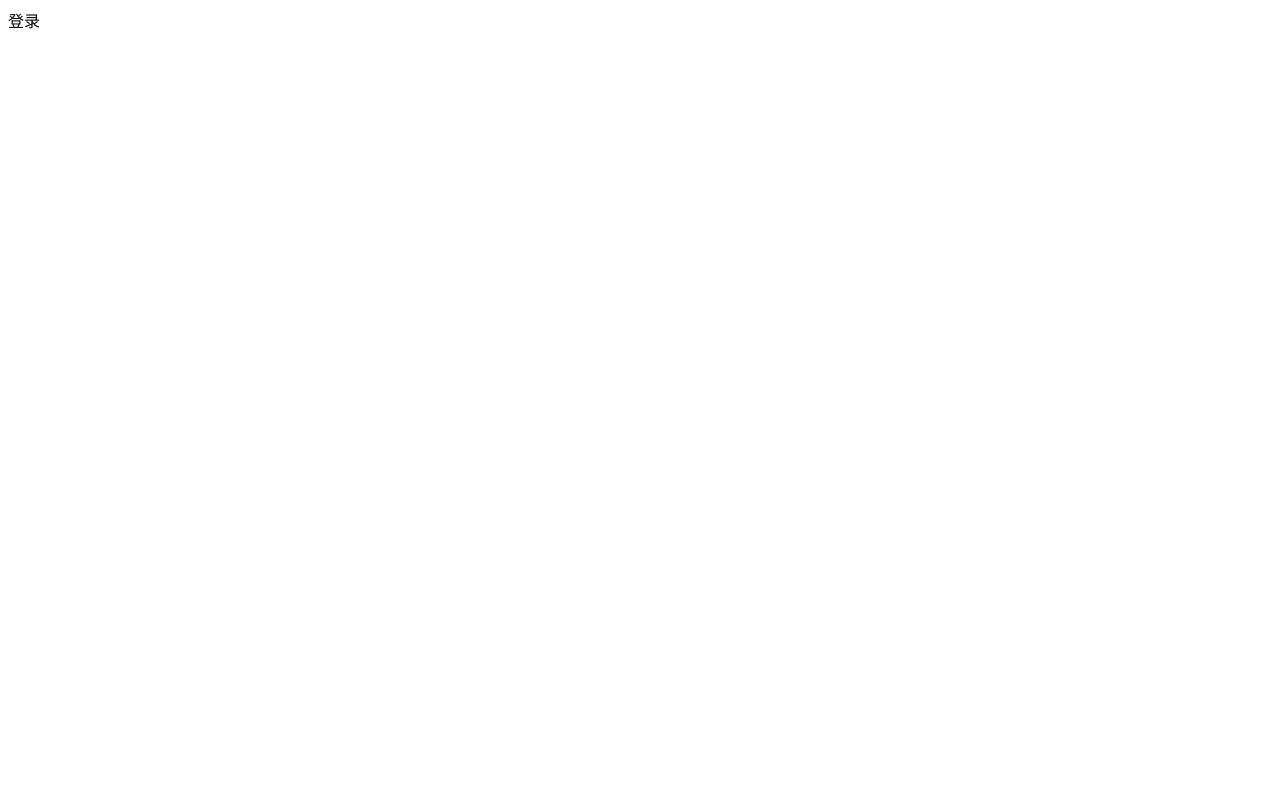
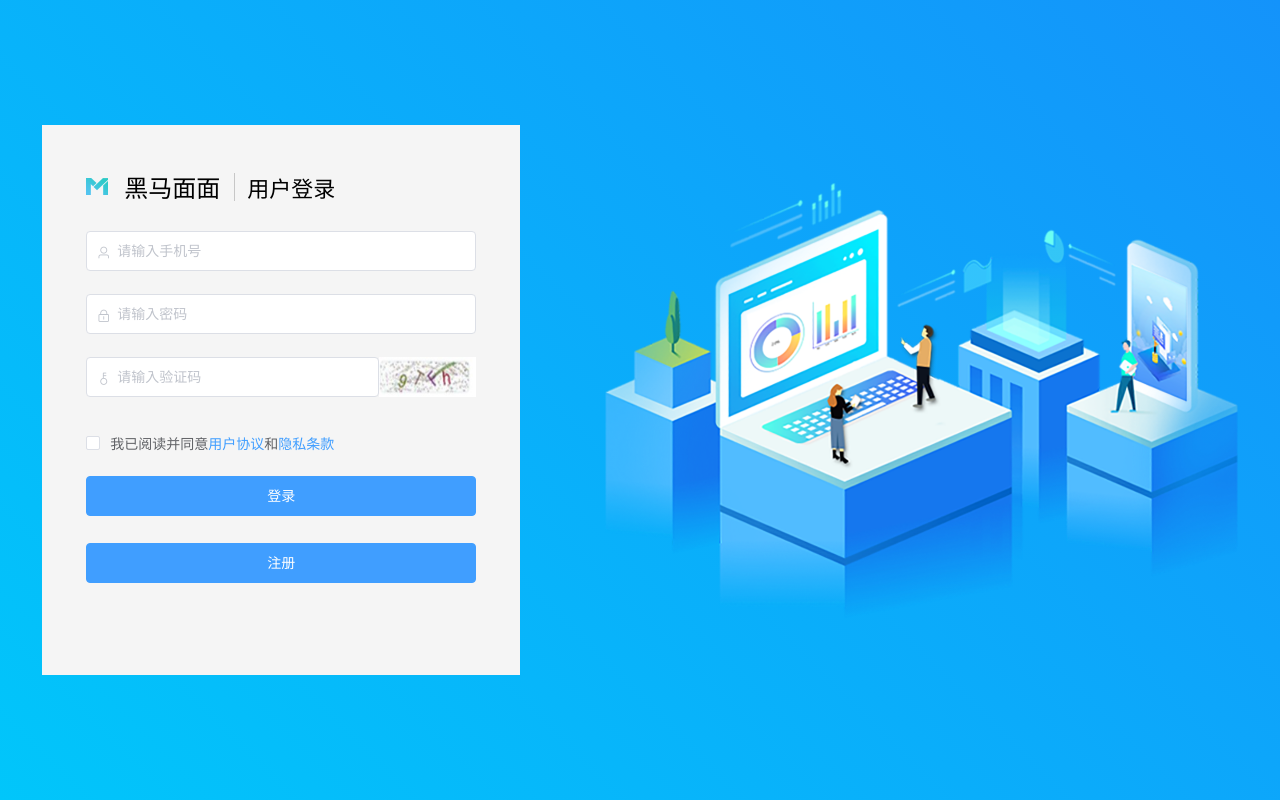
Before and after one commit to fanfanSky/eduSystem, a Vue app: page /#/login in a window 1280 px wide. Built offline with nearby package versions, Linux system fonts and the light colour scheme.

Commit message:
登录页面-结构完成

```diff
--- a/src/main.js
+++ b/src/main.js
@@ -11,6 +11,7 @@ import 'element-ui/lib/theme-chalk/index.css';
 // 注册Element-ui
 Vue.use(ElementUI);
 
+//导入全局样式
 import './style/base.css';
 
 //是否显示生产提示
--- a/src/style/base.css
+++ b/src/style/base.css
@@ -0,0 +1,13 @@
+/* html和body都生效 */
+html,
+body {
+  /* 添加高度 */
+  height: 100%;
+}
+
+/* 所有的都命中 */
+* {
+  /* 去掉 间隙 */
+  margin: 0;
+  padding: 0;
+}
--- /dev/null
+++ b/src/style/base.less
@@ -0,0 +1,8 @@
+html,body{
+    height: 100%;
+}
+*{
+    margin: 0;
+    padding: 0;
+    box-sizing: border-box;
+}
--- a/src/views/login.vue
+++ /dev/null
@@ -1,16 +0,0 @@
-<template>
-    <div>登录</div>
-</template>
-
-<script>
-export default {
-    name:"login"
-}
-</script>
-
-<style>
-    .login-box{
-        background-color: skyblue;
-
-    }
-</style>
--- /dev/null
+++ b/src/views/login/login.vue
@@ -0,0 +1,143 @@
+<template>
+  <div class="login-box">
+    <!-- 表单容器 -->
+    <div class="form-box">
+      <!-- 标题 -->
+      <div class="title-box">
+        <img src="../../assets/login-logo.png" alt="">
+        <span class="title">黑马面面</span>
+        <i></i>
+        <span class="sub-title">用户登录</span>
+      </div>
+      <!-- 表单 -->
+      <el-form class="login-form" ref="form" :model="form">
+        <!-- 手机号 -->
+        <el-form-item>
+          <el-input placeholder="请输入手机号" prefix-icon="el-icon-user" v-model="form.name"></el-input>
+        </el-form-item>
+        <!-- 密码 -->
+        <el-form-item>
+          <el-input  placeholder="请输入密码" prefix-icon="el-icon-lock" v-model="form.name"></el-input>
+        </el-form-item>
+        <!-- 验证码 -->
+        <el-form-item>
+          <!-- 行 -->
+          <el-col :span="18">
+            <el-input placeholder="请输入验证码" prefix-icon="el-icon-key" v-model="form.name"></el-input>
+          </el-col>
+          <el-col :span="6">
+            <img class="captcha" src="../../assets/captcha.jpg" alt="">
+          </el-col>
+        </el-form-item>
+        <!-- 用户协议 -->
+        <el-form-item>
+          <el-checkbox v-model="form.checked">
+            我已阅读并同意 <el-link type="primary">用户协议</el-link> 和<el-link type="primary">隐私条款</el-link>
+          </el-checkbox>
+        </el-form-item>
+        <!-- 按钮区域 -->
+        <el-form-item>
+          <el-button type="primary">登录</el-button>
+          <el-button class="register-button" type="primary">注册</el-button>
+        </el-form-item>
+      </el-form>
+    </div>
+    <img class="login-pic" src="../../assets/login_banner_ele.png" alt="" />
+  </div>
+</template>
+
+<script>
+export default {
+  name: "login",
+  data() {
+    return {
+      form: {
+          name: '',
+          region: '',
+          date1: '',
+          date2: '',
+          delivery: false,
+          type: [],
+          resource: '',
+          desc: ''
+        }
+    }
+  },
+};
+</script>
+
+<style lang="less">
+.login-box {
+  /* 开启弹性布局 */
+  display: flex;
+  /* 上下居中 */
+  align-items: center;
+  /* 左右 均分 */
+  justify-content: space-around;
+  background: linear-gradient(
+    225deg,
+    rgba(20, 147, 250, 1),
+    rgba(1, 198, 250, 1)
+  );
+  height: 100%;
+  .form-box {
+    width: 478px;
+    height: 550px;
+    background-color: #f5f5f5;
+    padding: 44px;
+    box-sizing: border-box;
+    // 标题
+    .title-box{
+      display: flex;
+      align-items: center;
+      img{
+        // emmet语法
+        // w22+h17+mr16
+        width: 22px;
+        height: 17px;
+        margin-right: 16px;
+      }
+      .title{
+        font-size: 24px;
+        margin-right: 14px;
+      }
+      i{
+        width: 1px;
+        height: 28px;
+        background-color: #C7C7C7;
+        margin-right: 12px;
+      }
+      .sub-title{
+        font-size: 22px;
+      }
+    }
+    //表单盒子
+    .login-form{
+      margin-top: 27px;
+      // 验证码
+      .captcha{
+        width: 100%;
+        height: 40px;
+      }
+      // checkbox的样式
+      .el-checkbox{
+        display: flex;
+        align-items: center;
+        .el-checkbox__label{
+          display: flex;
+          align-items: center;
+        }
+      }
+      // 按钮的样式
+      .el-button{
+        width: 100%;
+        margin: 0;
+      }
+      .register-button{
+        margin-top: 26px;
+      }
+    }
+  }
+
+}
+</style>
```
Also changed, not shown: src/router/router.js (+3 -5 lines), src/assets/captcha.jpg (added), src/assets/login-logo.png (added).
